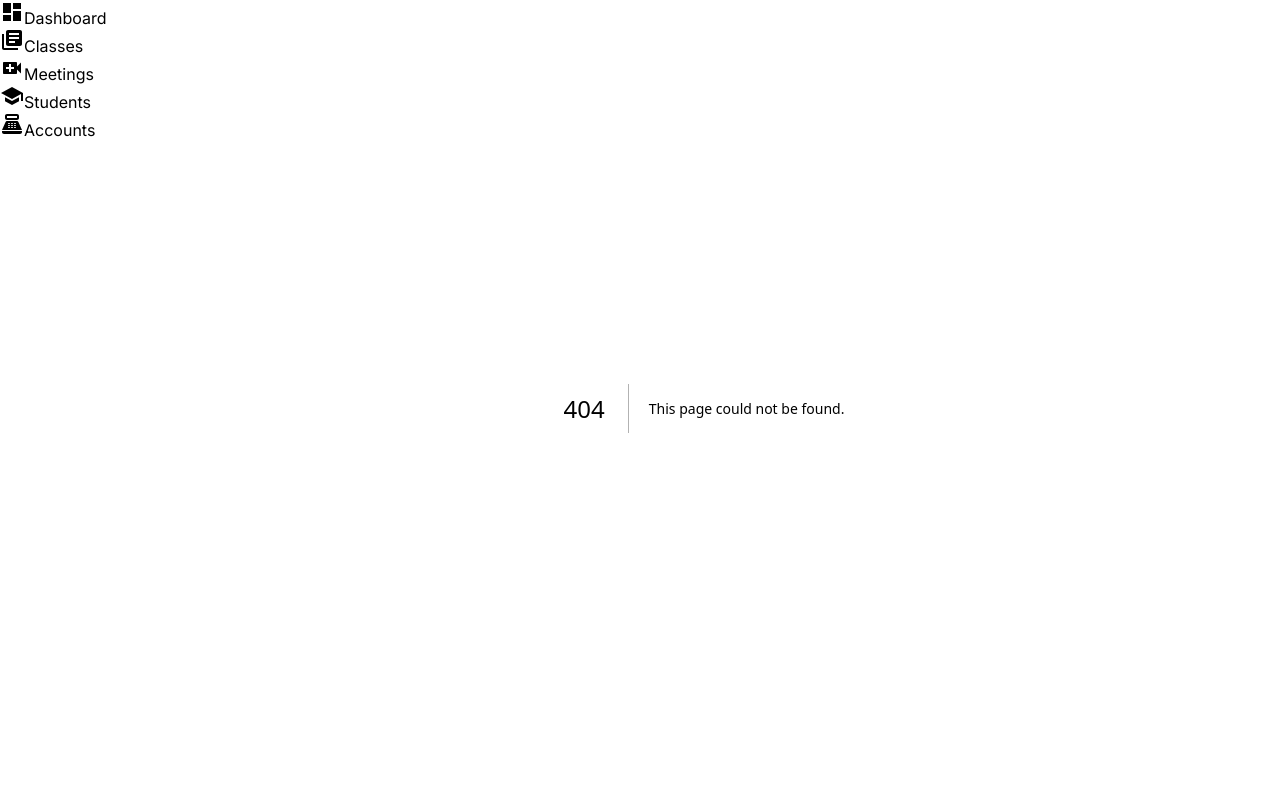
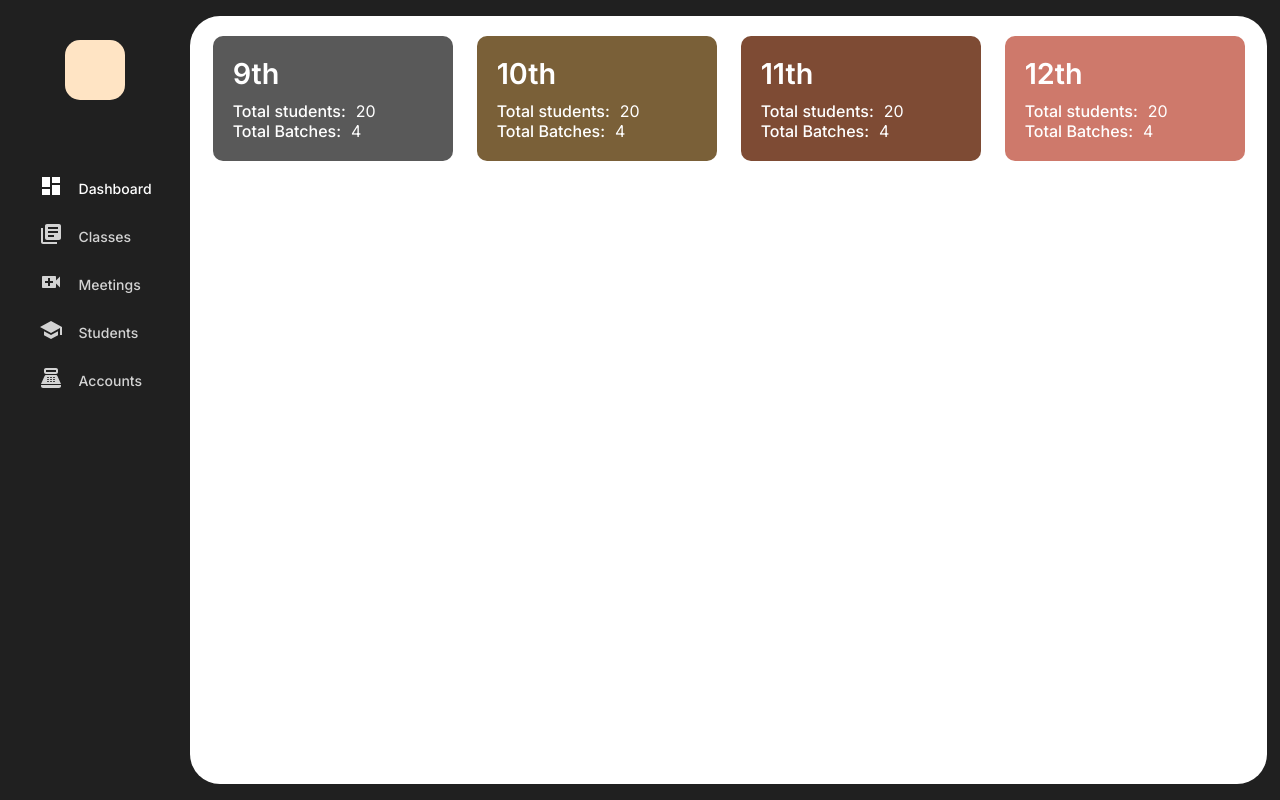
Before and after one commit to ayushyadav003/brainstar, a Next.js app: page /a/dashboard in a window 1280 px wide. Before the commit this address had no page. Built offline with nearby package versions, Linux system fonts and the light colour scheme.

Commit message:
initial changes

```diff
--- a/package.json
+++ b/package.json
@@ -9,6 +9,8 @@
     "lint": "next lint"
   },
   "dependencies": {
+    "@emotion/react": "^11.11.1",
+    "@emotion/styled": "^11.11.0",
     "@mui/icons-material": "^5.14.19",
     "@mui/material": "^5.14.19",
     "next": "14.0.3",
--- /dev/null
+++ b/src/app/[sid]/dashboard/dashboard.module.scss
@@ -0,0 +1,35 @@
+.dashboardContainer {
+  display: flex;
+  flex-wrap: wrap;
+  padding: 20px;
+  justify-content: center;
+  color: #000;
+  gap: 1.5rem;
+  .cardsWrapper {
+    transition: all 0.2s ease-in-out;
+    cursor: pointer;
+    border-radius: 10px;
+    color: #fff;
+    width: 200px;
+    padding: 20px 20px;
+    .mainTitle {
+      font-size: 1.8em;
+      font-weight: 600;
+      margin: 0 0 10px 0;
+    }
+    .innerInfo {
+      display: flex;
+      justify-content: space-between;
+      .title {
+        font-size: 1em;
+        font-weight: 500;
+      }
+      .titleInfo {
+        margin: 0 0 0 10px;
+      }
+    }
+  }
+  .cardsWrapper:hover {
+    transform: scale(1.1);
+  }
+}
--- /dev/null
+++ b/src/app/[sid]/dashboard/page.jsx
@@ -0,0 +1,43 @@
+'use-client'
+import React from 'react'
+import styles from './dashboard.module.scss'
+import { KeyboardArrowRight } from '@mui/icons-material'
+
+const classes = [
+  { title: '9th', totalStudents: '20', batches: '4', bg: '#595959' },
+  { title: '10th', totalStudents: '20', batches: '4', bg: '#7a6038' },
+  { title: '11th', totalStudents: '20', batches: '4', bg: '#7e4b34' },
+  { title: '12th', totalStudents: '20', batches: '4', bg: '#ce796b' },
+]
+
+function Dashboard() {
+  return (
+    <div className={styles.dashboardContainer}>
+      {classes.map((classInfo, i) => (
+        <div
+          key={i}
+          className={styles.cardsWrapper}
+          style={{ background: classInfo.bg }}
+        >
+          <p className={styles.mainTitle}> {classInfo.title}</p>
+          <div className={styles.innerInfo}>
+            <div>
+              <div>
+                <span className={styles.title}>Total students:</span>
+                <span className={styles.titleInfo}>
+                  {classInfo.totalStudents}
+                </span>
+              </div>
+              <div>
+                <span className={styles.title}>Total Batches:</span>
+                <span className={styles.titleInfo}>{classInfo.batches}</span>
+              </div>
+            </div>
+          </div>
+        </div>
+      ))}
+    </div>
+  )
+}
+
+export default Dashboard
--- a/src/app/globals.css
+++ b/src/app/globals.css
@@ -7,9 +7,10 @@ body {
 body {
   background: #202020;
   color: #e6f2fe;
+  padding: 0;
+  margin: 0;
 }
-.dashboardBody{
-
+.dashboardBody {
 }
 a {
   color: inherit;
--- a/src/app/layout.module.scss
+++ b/src/app/layout.module.scss
@@ -1,12 +1,12 @@
-.dashboardLayout{
-    .dashboard{
-        display: flex;
-        .dashboardBody{
-            background-color: #fff;
-            border-radius: 30px;
-            width: 88%;
-            height: 96vh;
-            margin: 1vh 1% 0 auto;
-        }
+.dashboardLayout {
+  .dashboard {
+    display: flex;
+    .dashboardBody {
+      background-color: #fff;
+      border-radius: 30px;
+      width: 85%;
+      height: 96vh;
+      margin: 2vh 1% 0 auto;
     }
+  }
 }
--- a/src/app/layout.tsx
+++ b/src/app/layout.tsx
@@ -1,20 +1,17 @@
-import type { Metadata } from "next";
-import { Inter } from "next/font/google";
-import "./globals.css";
-import styles from "./layout.module.scss";
-import Sidebar from "@/components/sidebar/sidebar";
+'use client'
 
-const inter = Inter({ subsets: ["latin"] });
+import type { Metadata } from 'next'
+import { Inter } from 'next/font/google'
+import './globals.css'
+import styles from './layout.module.scss'
+import Sidebar from '../components/sidebar/Sidebar'
 
-export const metadata: Metadata = {
-  title: "Create Next App",
-  description: "Generated by create next app",
-};
+const inter = Inter({ subsets: ['latin'] })
 
 export default function RootLayout({
   children,
 }: {
-  children: React.ReactNode;
+  children: React.ReactNode
 }) {
   return (
     <html lang="en">
@@ -28,5 +25,5 @@ export default function RootLayout({
         </div>
       </body>
     </html>
-  );
+  )
 }
--- a/src/components/sidebar/Sidebar.tsx
+++ b/src/components/sidebar/Sidebar.tsx
@@ -1,36 +1,50 @@
-import React from "react";
+import React from 'react'
 import {
   Dashboard,
   LibraryBooks,
   PointOfSale,
   School,
   VideoCall,
-} from "@mui/icons-material/";
+} from '@mui/icons-material/'
+import styles from './sidebar.module.scss'
+import Link from 'next/link'
+import { usePathname, useRouter } from 'next/navigation'
 
 const sidebarOptions = [
-  { title: "Dashboard", icon: <Dashboard /> },
-  { title: "Classes", icon: <LibraryBooks /> },
-  { title: "Meetings", icon: <VideoCall /> },
-  { title: "Students", icon: <School /> },
-  { title: "Accounts", icon: <PointOfSale /> },
-];
+  { title: 'Dashboard', icon: <Dashboard />, link: '/a/dashboard' },
+  { title: 'Classes', icon: <LibraryBooks />, link: '/a/classes' },
+  { title: 'Meetings', icon: <VideoCall />, link: '/a/meetings' },
+  { title: 'Students', icon: <School />, link: '/a/students' },
+  { title: 'Accounts', icon: <PointOfSale />, link: '/a/accounts' },
+]
 
 function Sidebar() {
+  const pathname = usePathname().split('/')
   return (
-    <div>
-      <div></div>
-      <div>
+    <div className={styles.sidebarContainer}>
+      <div className={styles.dp}></div>
+      <div className={styles.sidebarOptions}>
         {sidebarOptions.map((option, i) => {
           return (
-            <div key={i}>
-              {option.icon}
-              {option.title}
-            </div>
-          );
+            <Link href={option.link} key={i}>
+              <div
+                className={styles.options}
+                style={{
+                  color:
+                    option.title.toLowerCase() === pathname[2]
+                      ? '#fff'
+                      : 'lightgray',
+                }}
+              >
+                <span>{option.icon}</span>
+                <p>{option.title}</p>
+              </div>
+            </Link>
+          )
         })}
       </div>
     </div>
-  );
+  )
 }
 
-export default Sidebar;
+export default Sidebar
--- /dev/null
+++ b/src/components/sidebar/sidebar.module.scss
@@ -0,0 +1,30 @@
+.sidebarContainer {
+  margin: 5vh 0 0 0;
+  width: 15%;
+  display: flex;
+  flex-direction: column;
+  align-items: center;
+  .dp {
+    height: 60px;
+    width: 60px;
+    background-color: bisque;
+    border-radius: 15px;
+  }
+  .sidebarOptions {
+    margin: 4rem 0 0 0;
+    .options {
+      display: flex;
+      width: 100%;
+      align-items: center;
+      gap: 1rem;
+      padding: 10px;
+      cursor: pointer;
+      border-radius: 10px;
+      p {
+        margin: 0;
+        font-weight: 500;
+        font-size: 14px;
+      }
+    }
+  }
+}
```
Also changed, not shown: src/app/[sid]/classes/page.tsx (added, +11 -0 lines), tsconfig.json (+7 -1 lines), src/app/[sid]/fees/page.tsx (added), 2 other files (tests, documents, lock files or other folders).
